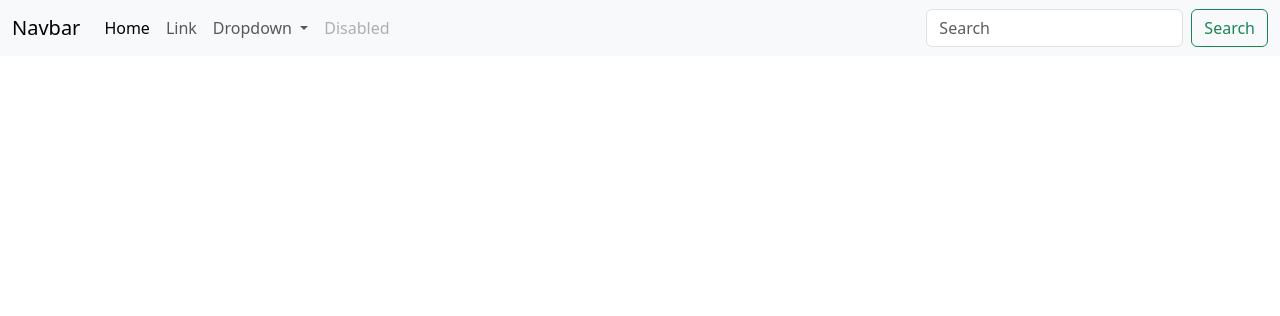
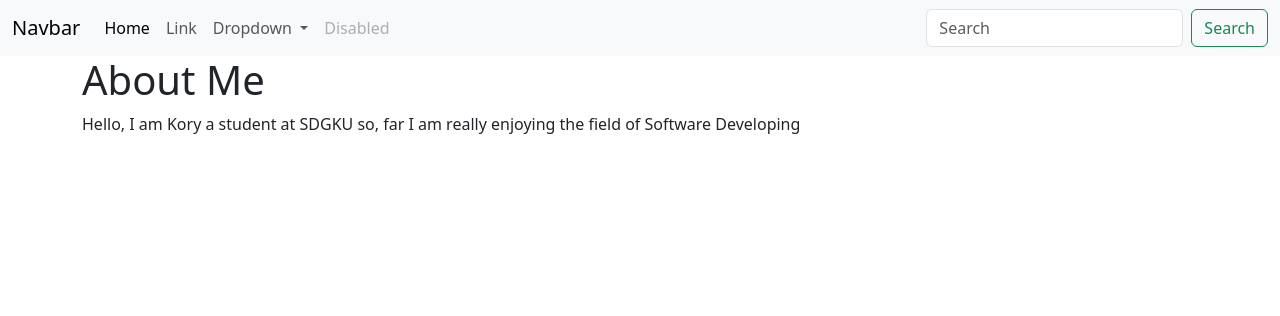
Before and after one commit to KP419/blog, a Django app: template templates/pages/about.html in a window 1280 px wide. Shown: the top 316 px of the page. Run offline with Django 5.2, Linux system fonts and the light colour scheme; the template is opened without the code that fills it, so the values that code supplies are empty.

Commit message:
about page 2

```diff
--- a/templates/pages/about.html
+++ b/templates/pages/about.html
@@ -2,5 +2,10 @@
 
 {% block title %}About Me{% endblock title %}
 
+{%block content%}
 
-{% block content }
+<h1>About Me</h1>
+<p>Hello, I am Kory a student at SDGKU so, far I am really enjoying the field of Software Developing</p>
+
+
+{% endblock content %}
```
